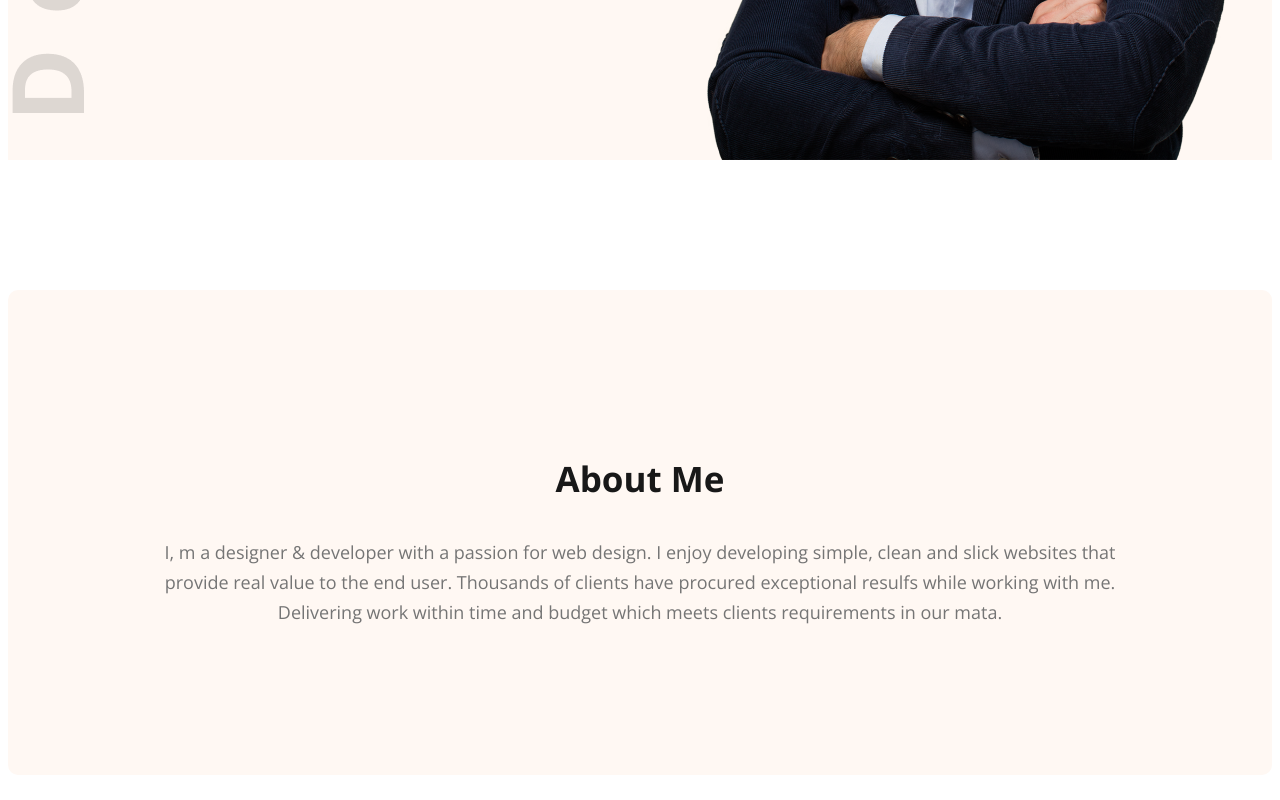
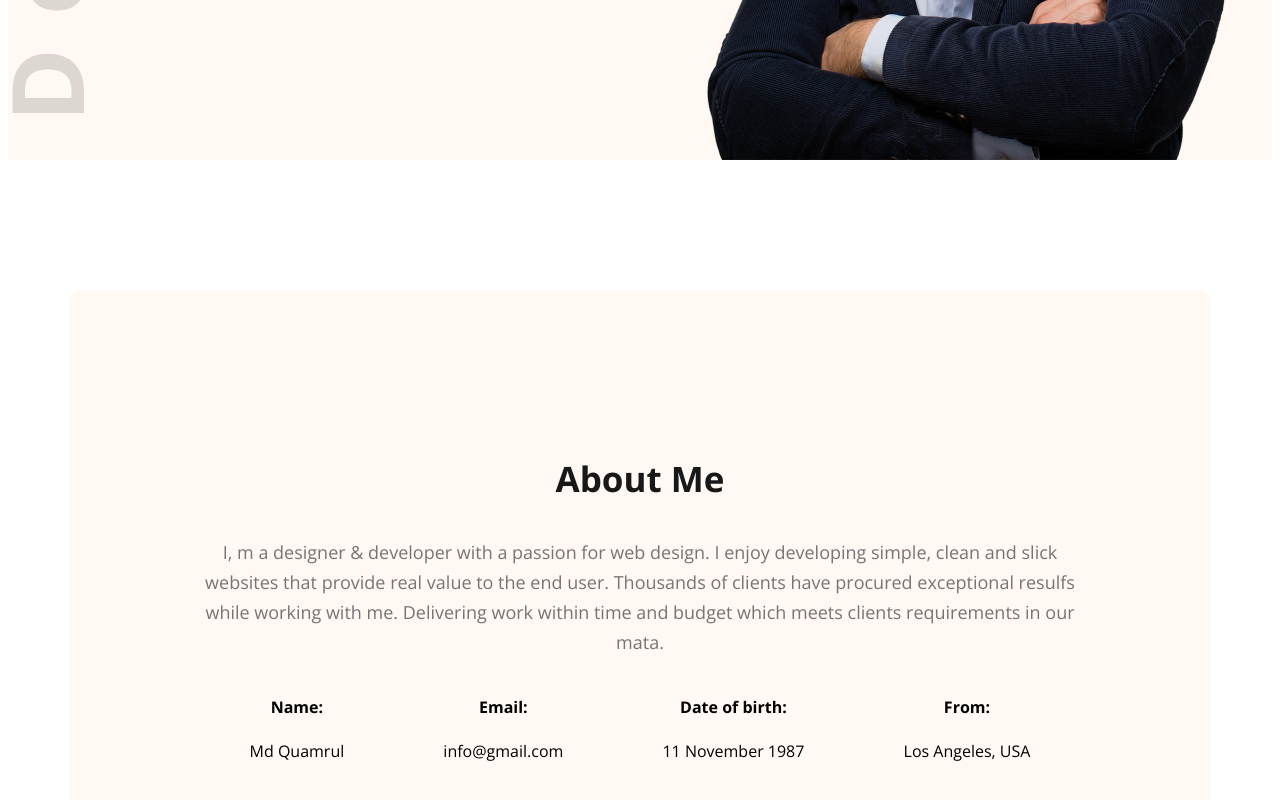
Before and after one commit to quamrul0411/web-developer-portfolio, a plain HTML site: page index.html in a window 1280 px wide. Shown: the part 705-1505 px from the top of the page. Drawn offline with nearby package versions, Linux system fonts and the light colour scheme.

Commit message:
added about me section

```diff
--- a/index.html
+++ b/index.html
@@ -35,7 +35,32 @@
         <section class="about">
             <h3 class="section-title">About Me</h3>
             <p class="section-description">I, m a designer & developer with a passion for web design. I enjoy developing simple, clean and slick websites that provide real value to the end user. Thousands of clients have procured exceptional resulfs while working with me. Delivering work within time and budget which meets clients requirements in our mata.</p>
+
+            <div class="about-info-container">
+                <!-- .about-info*4>h4.info-title+p.info-description -->
+                <div class="about-info">
+                    <h4 class="info-title">Name:</h4>
+                    <p class="info-description">Md Quamrul</p>
+                </div>
+                <div class="about-info">
+                    <h4 class="info-title">Email:
+                        </h4>
+                    <p class="info-description">info@gmail.com</p>
+                </div>
+                <div class="about-info">
+                    <h4 class="info-title">Date of birth:
+                        </h4>
+                    <p class="info-description">11 November 1987</p>
+                </div>
+                <div class="about-info">
+                    <h4 class="info-title">From:
+                        </h4>
+                    <p class="info-description">Los Angeles, USA</p>
+                </div>
         </section>
+
+
+        </div>
     </main>
     <footer>
 
--- a/styles/portfolio.css
+++ b/styles/portfolio.css
@@ -93,6 +93,10 @@ nav a {
 }
 
 /* main section styles */
+main{
+    max-width: 1140px;
+    margin: 0px auto;
+}
 /* about section styles */
 .about {
     padding: 130px;
@@ -100,3 +104,10 @@ nav a {
     background: #FFF8F3;
     margin: 130px 0px;
 }
+.about-info-container{
+    display: flex;
+    justify-content: space-around;
+}
+.about-info{
+    text-align: center;
+}
```
